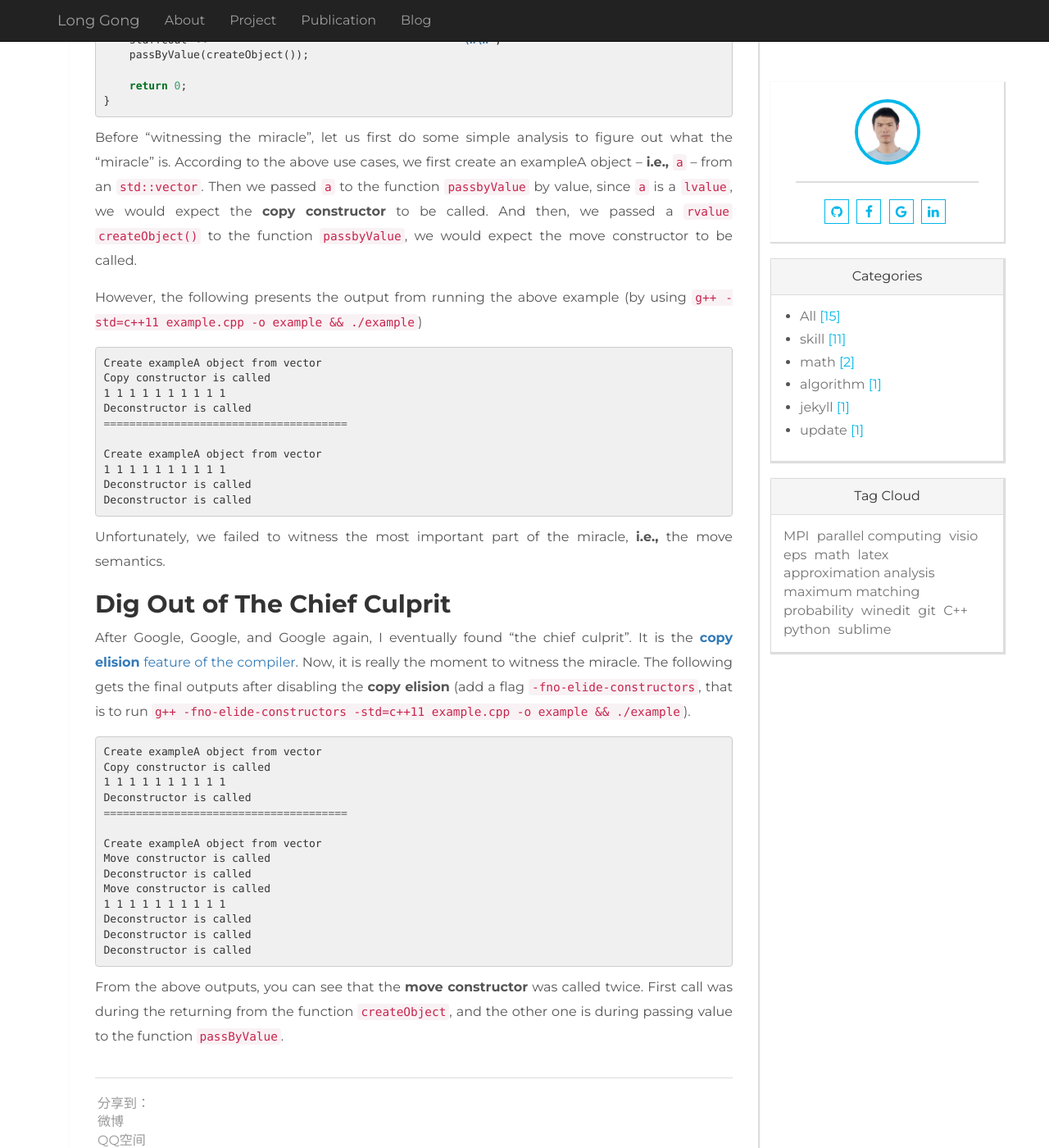
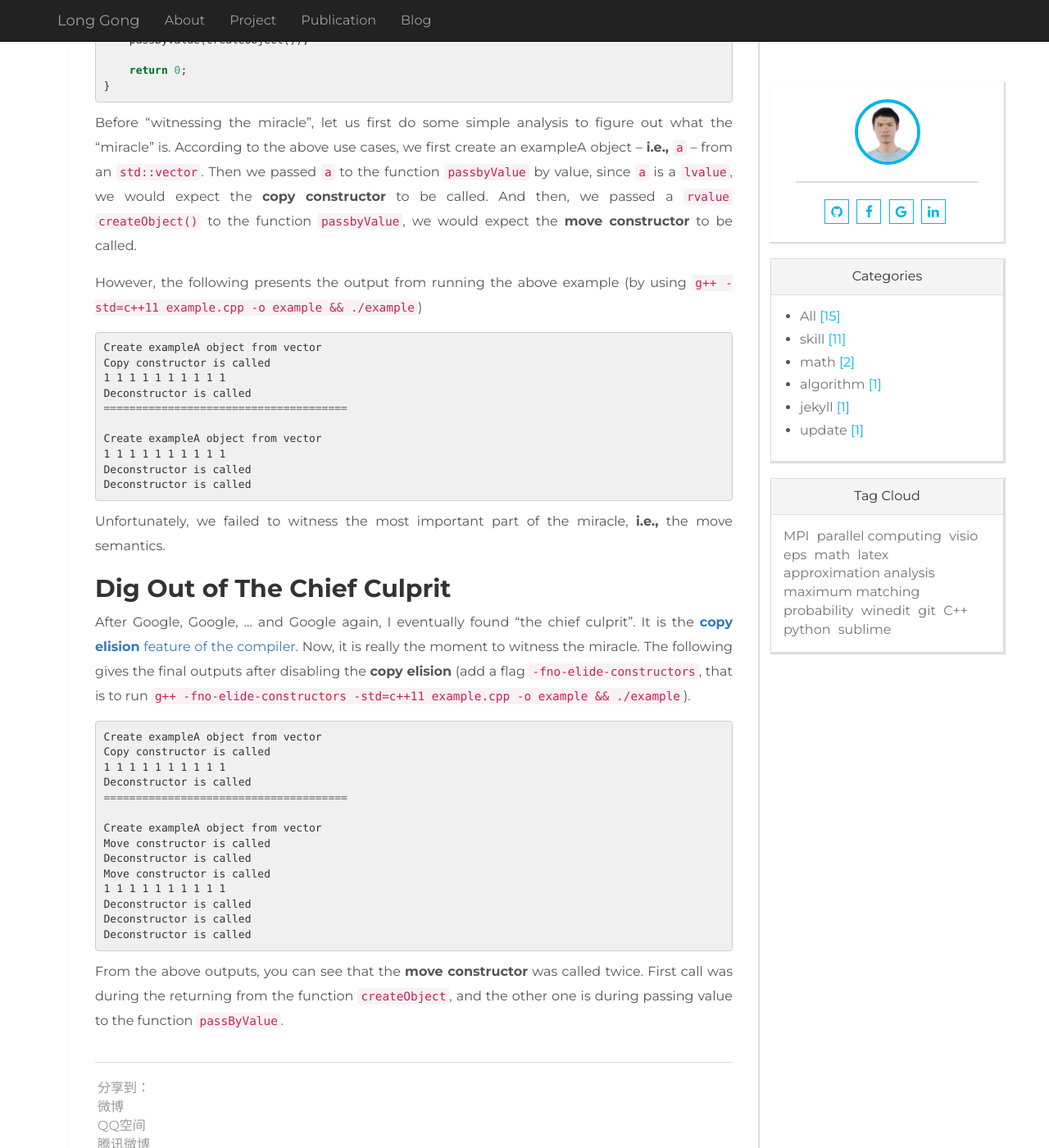
Before and after one commit to lgong30/lgong30.github.io, a Jekyll site: the page built from _posts/2017-01-30-C++11-Move-Semantics-Investigation.md, in a window 1280 px wide and 1400 px high, scrolled down 1945 px. Shown: the whole window at 82% size. Built offline with Jekyll 4.4.1, drawn with Linux system fonts in a browser that asks for light colours; comment, search, counter and statistics services are not loaded; some of the changed text lies outside the part shown.

Commit message:
revise post

````diff
--- a/_posts/2017-01-30-C++11-Move-Semantics-Investigation.md
+++ b/_posts/2017-01-30-C++11-Move-Semantics-Investigation.md
@@ -49,7 +49,6 @@
         std::cout << "Move constructor is called" << std::endl;
         size = other.size;
         x = other.x;
-        // for (int i = 0;i < size;++ i) x[i] *= 3;
         other.size = 0;
         other.x = NULL;
     }
@@ -107,7 +106,7 @@
 ```
 
 Before "witnessing the miracle", let us first do some simple analysis to figure out what the "miracle" is. According to the above use cases, we first create an exampleA object -- __i.e.,__ `a` -- from an `std::vector`. Then we passed `a` to the function `passbyValue` by value, since `a` is a `lvalue`, we would expect the **copy constructor** to be called. And then, we passed a `rvalue` `createObject()`
-to the function `passbyValue`, we would expect the move constructor to be called.
+to the function `passbyValue`, we would expect the **move constructor** to be called.
 
 However, the following presents the output from running the above example (by using `g++ -std=c++11 example.cpp -o example && ./example`)
 
@@ -130,7 +129,7 @@
 Dig Out of The Chief Culprit
 ----------------------------
 
-After Google, Google, and Google again, I eventually found "the chief culprit". It is the [**copy elision** feature of the compiler](https://en.wikipedia.org/wiki/Copy_elision). Now, it is really the moment to witness the miracle. The following gets the final outputs after disabling the **copy elision** (add a flag `-fno-elide-constructors`, that is to run `g++ -fno-elide-constructors -std=c++11 example.cpp -o example && ./example`).
+After Google, Google, ... and Google again, I eventually found "the chief culprit". It is the [**copy elision** feature of the compiler](https://en.wikipedia.org/wiki/Copy_elision). Now, it is really the moment to witness the miracle. The following gives the final outputs after disabling the **copy elision** (add a flag `-fno-elide-constructors`, that is to run `g++ -fno-elide-constructors -std=c++11 example.cpp -o example && ./example`).
 
 ```shell
 Create exampleA object from vector
````
